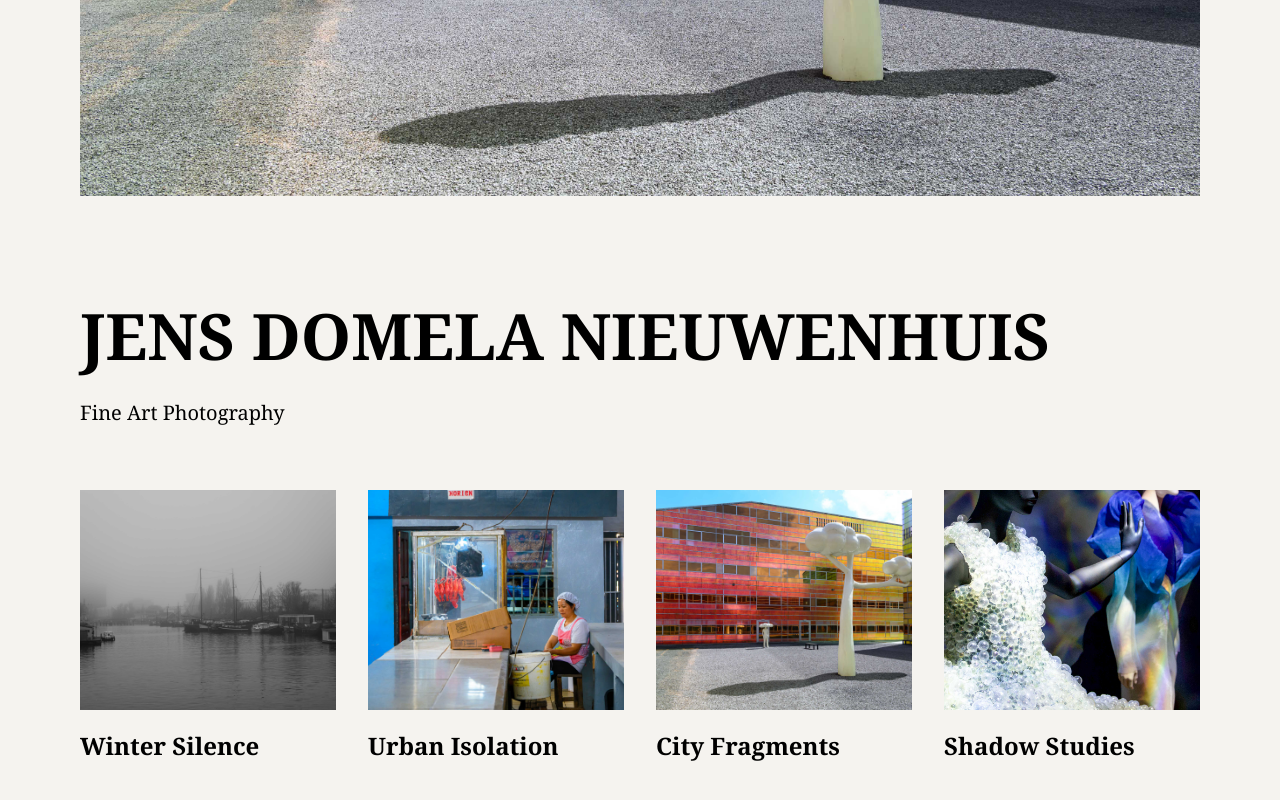
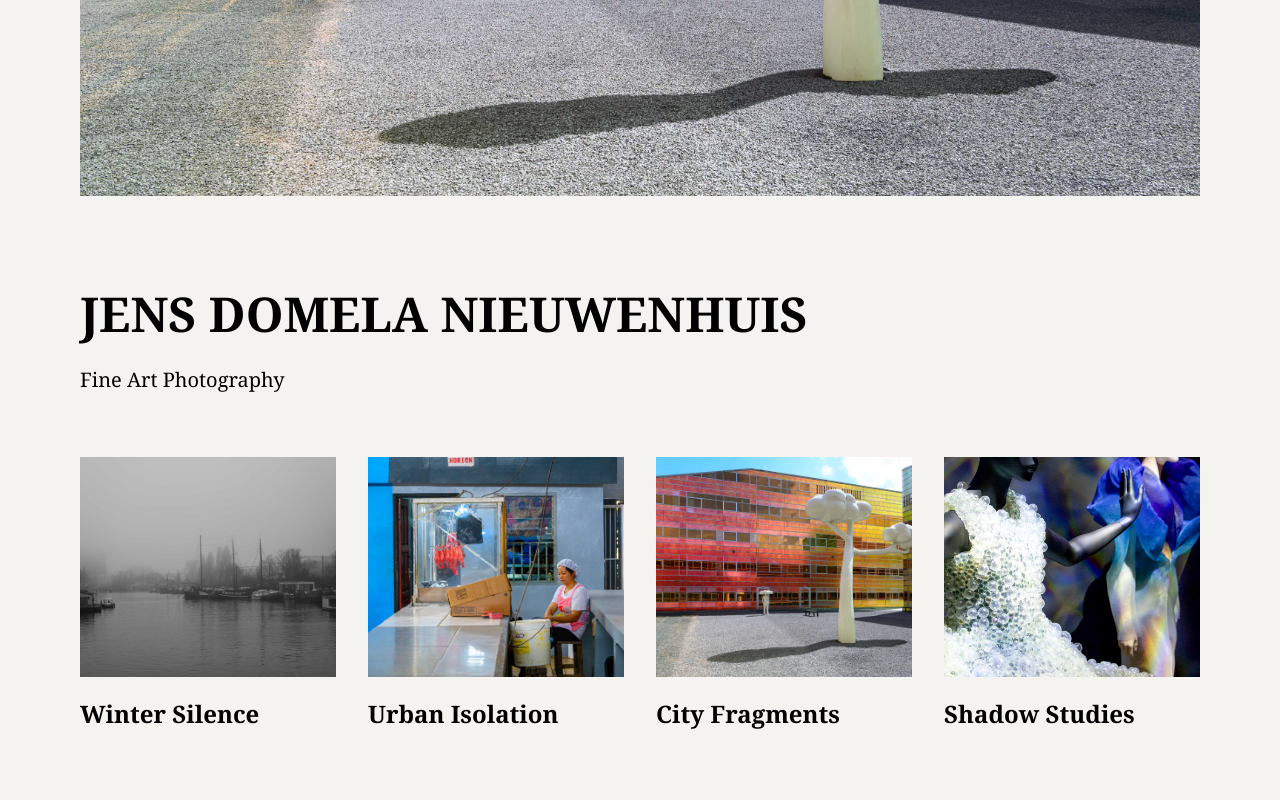
Before and after one commit to JensDDNN/jens-domela-portfolio, a Next.js app: page / in a window 1280 px wide. Shown: the part 710-1510 px from the top of the page. Built offline with nearby package versions, Linux system fonts and the light colour scheme.

Commit message:
Reduce font size from 4rem to 3rem

```diff
--- a/app/page.tsx
+++ b/app/page.tsx
@@ -24,7 +24,7 @@ export default function Home() {
 
       <h1
         style={{
-          fontSize: "4rem",
+          fontSize: "3rem",
           marginBottom: "0.5rem",
         }}
       >
```
